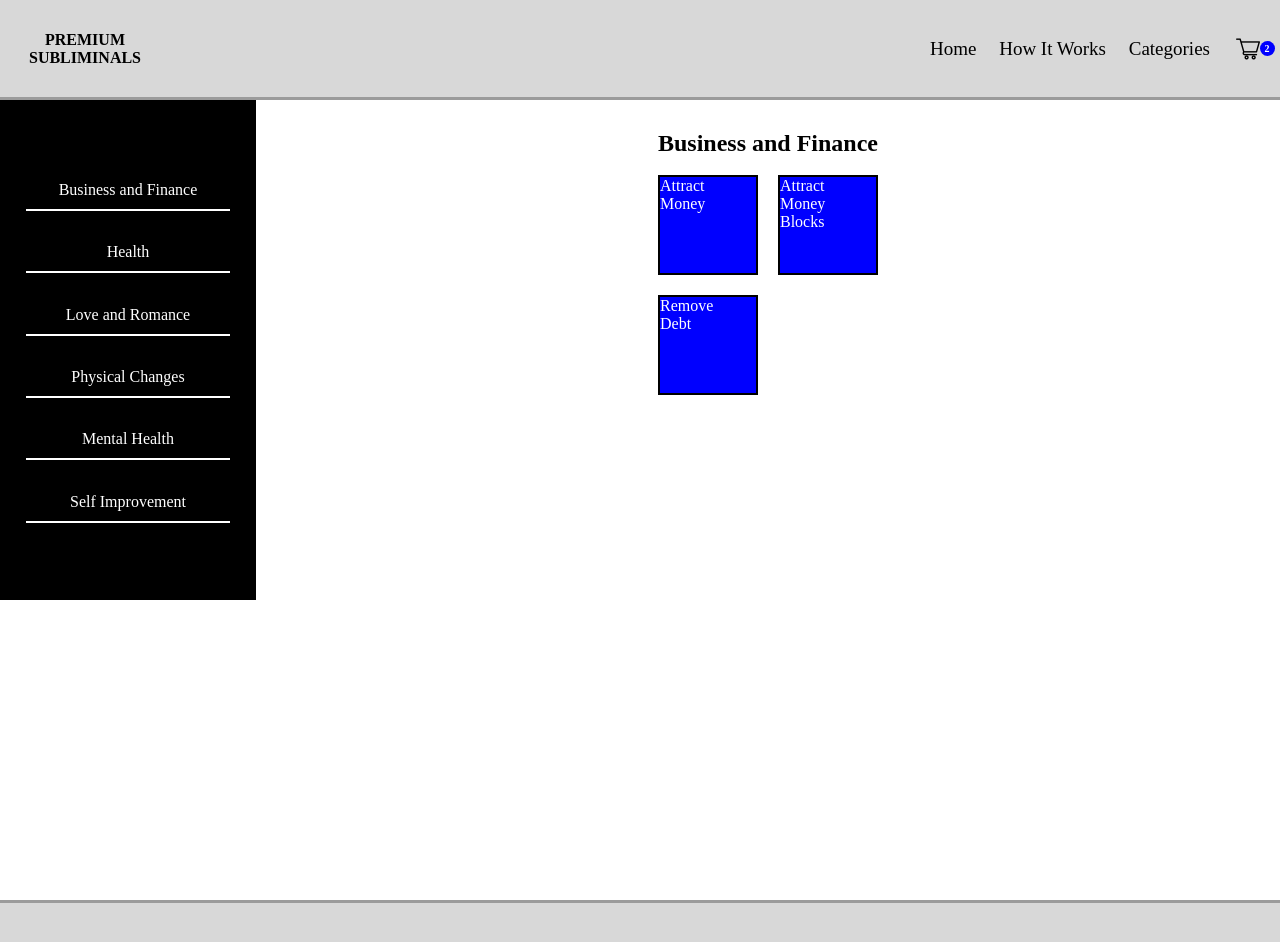
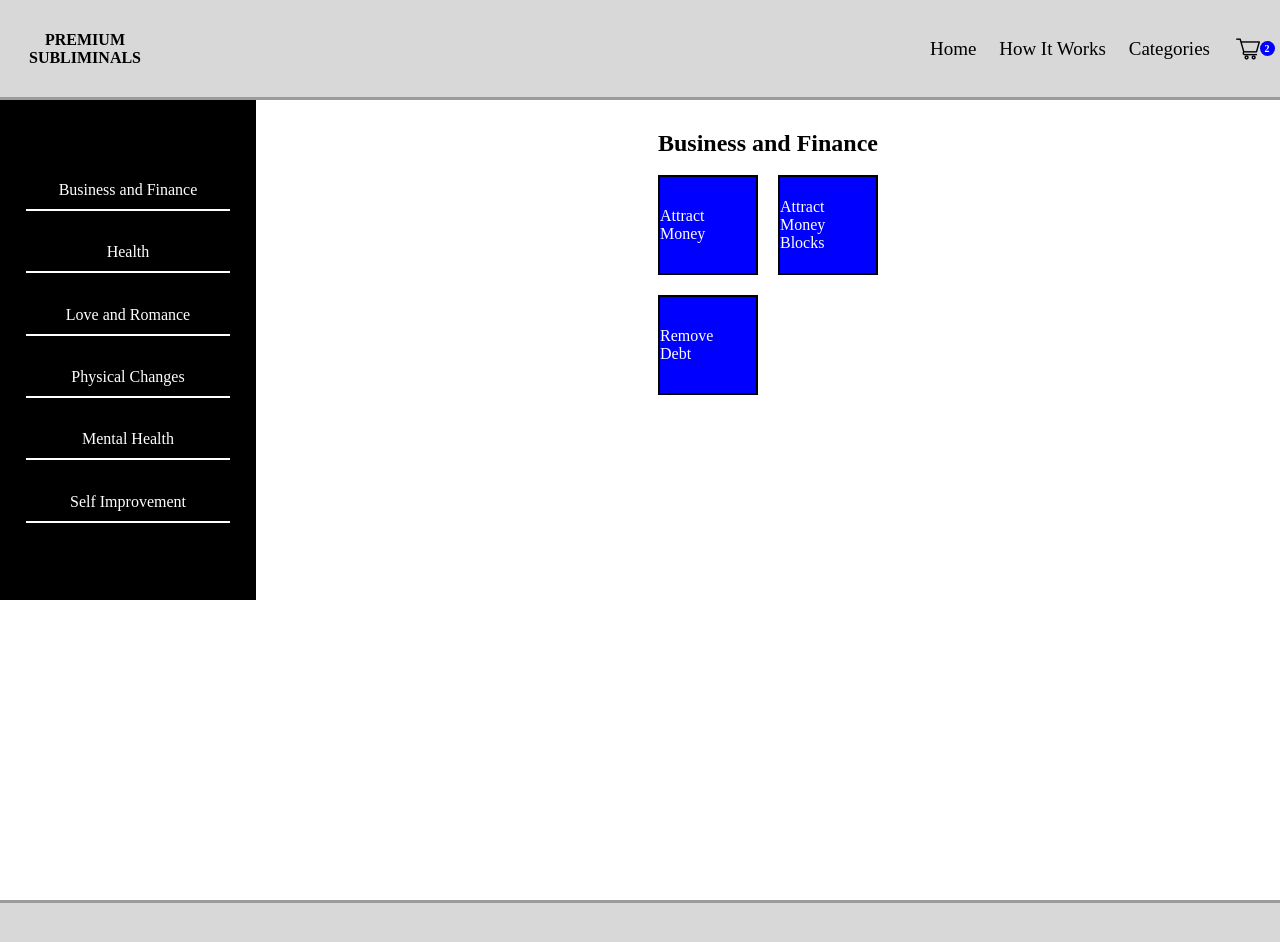
Before and after one commit to lavell119/subliminal-site-react, a React (Create React App) app in the folder subliminal-site-react/: page /categories/0 in a window 1280 px wide. Shown: the top 942 px of the page. Built offline with nearby package versions, Linux system fonts and the light colour scheme.

Commit message:
cleaned up map function in Categories.js

```diff
--- a/subliminal-site-react/src/App.css
+++ b/subliminal-site-react/src/App.css
@@ -145,6 +145,9 @@ a {
 .cat_subliminals {
   background: blue;
   color: white;
+  display: flex;
+    align-items: center;
+    justify-content: center;
   height: 100px;
   width: 100px;
   border: 2px solid black;
--- a/subliminal-site-react/src/components/pages/Categories.js
+++ b/subliminal-site-react/src/components/pages/Categories.js
@@ -9,9 +9,9 @@ export default function Categories() {
     <div className="middle_right">
         <h2>Categories</h2>
         <div className="categories_grid">
-        {categories.map((category=>
+        {categories.map(category=>
         <div className="category_grid_ele">{category}</div>
-  ))}
+  )}
         </div>
     </div>
   )
```
